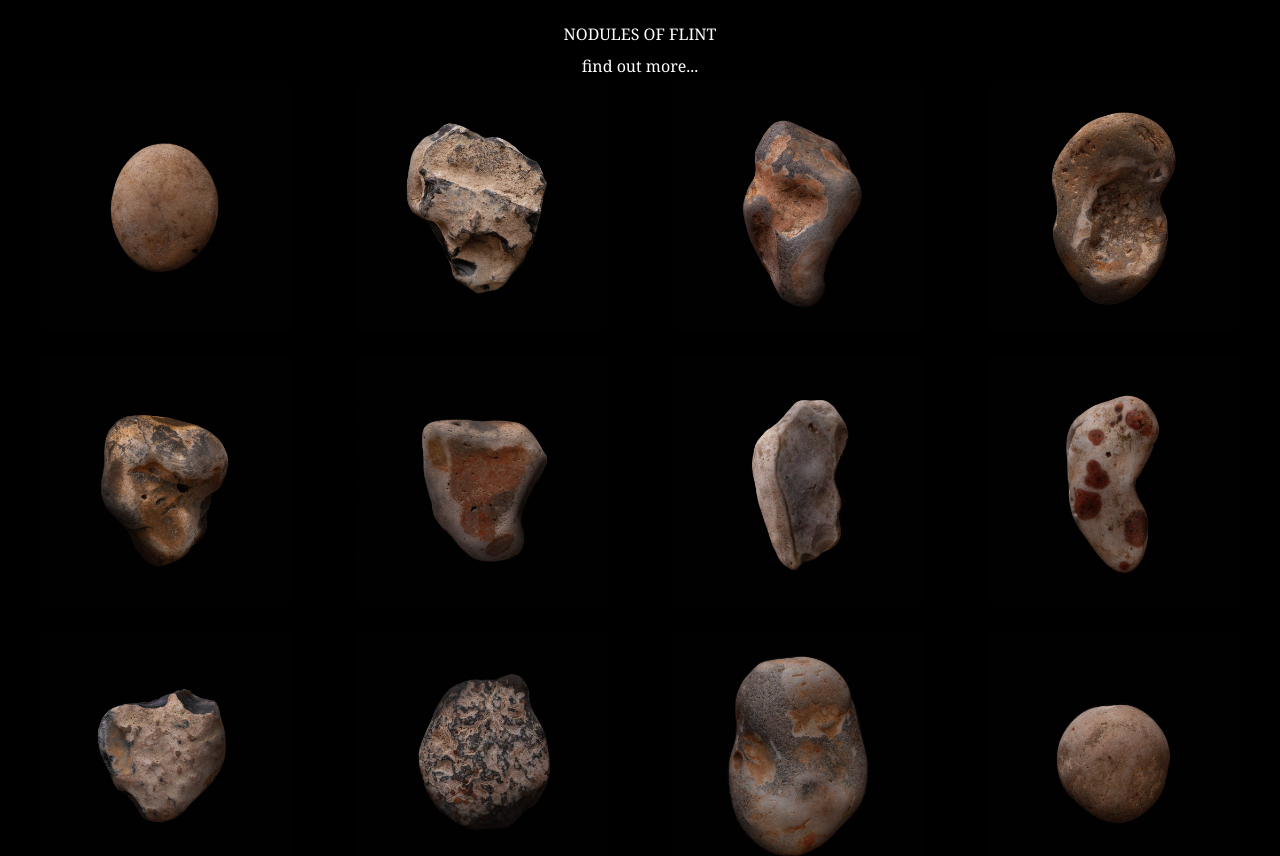
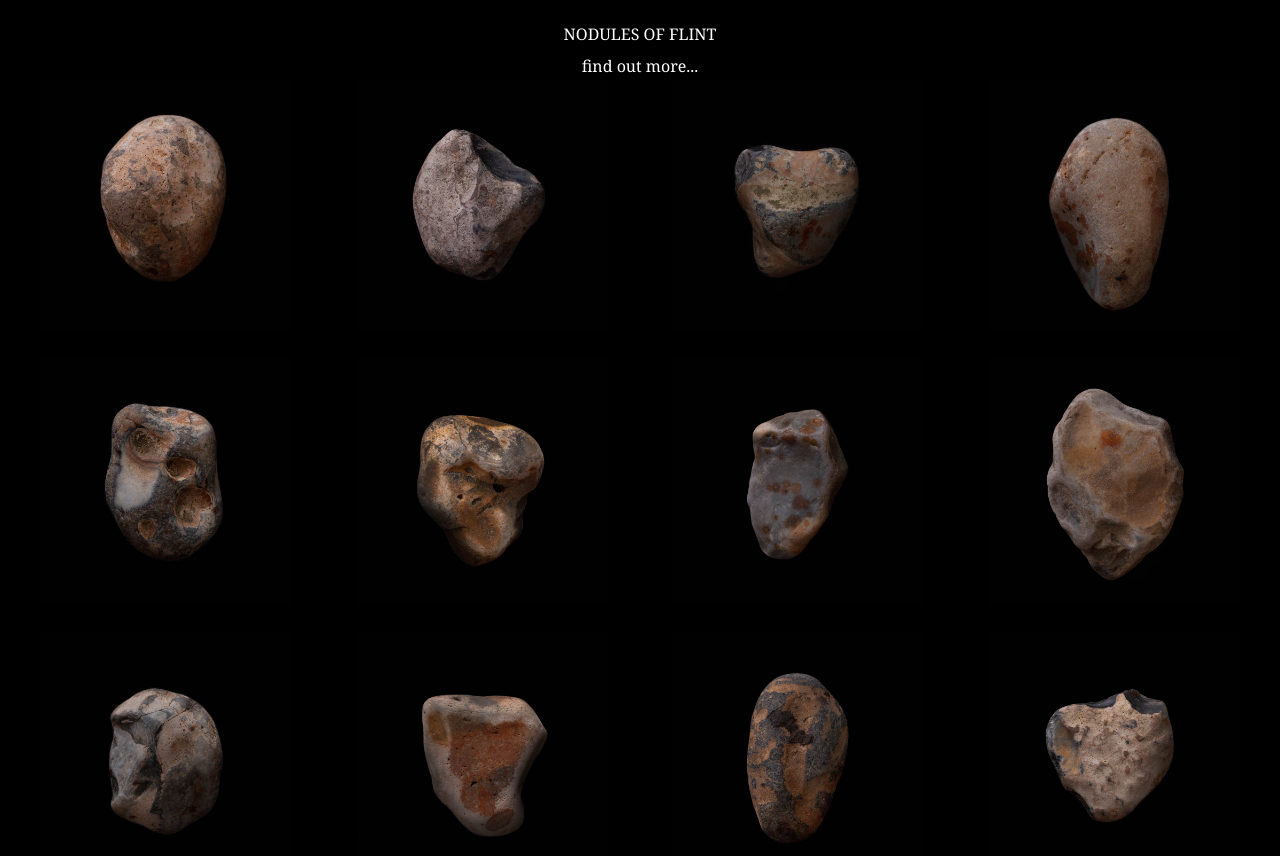
Before and after one commit to leedoughty/nodules-of-flint, a Next.js app: page /homepage in a window 1280 px wide. Shown: the top 856 px of the page. Built offline with nearby package versions, Linux system fonts and the light colour scheme; a web font is replaced by a local one.

Commit message:
Randomise order of nodules of flint

```diff
--- a/components/ImageGrid.js
+++ b/components/ImageGrid.js
@@ -1,17 +1,19 @@
 import homepageStyles from "../styles/Homepage.module.css";
+import _ from "lodash";
 
 const Grid = () => {
   const numberOfNodules = 74;
+  const randomisedNodulesArray = _.shuffle([...Array(numberOfNodules).keys()]);
 
   return (
     <section className={homepageStyles.container}>
-      {[...Array(numberOfNodules)].map((_, i) => {
+      {randomisedNodulesArray.map((number, i) => {
         return (
           <div className={homepageStyles["nodule-of-flint"]} key={i}>
             <img
               className={homepageStyles["nodule-image"]}
               alt="A nodule of flint"
-              src={`/nodules-of-flint/nodule-${i}.jpg`}
+              src={`/nodules-of-flint/nodule-${number}.jpg`}
             />
           </div>
         );
--- a/package.json
+++ b/package.json
@@ -8,6 +8,7 @@
     "start": "next start"
   },
   "dependencies": {
+    "lodash": "^4.17.21",
     "next": "10.0.6",
     "react": "17.0.1",
     "react-dom": "17.0.1"
```
Also changed, not shown: 1 other file (tests, documents, lock files or other folders).
